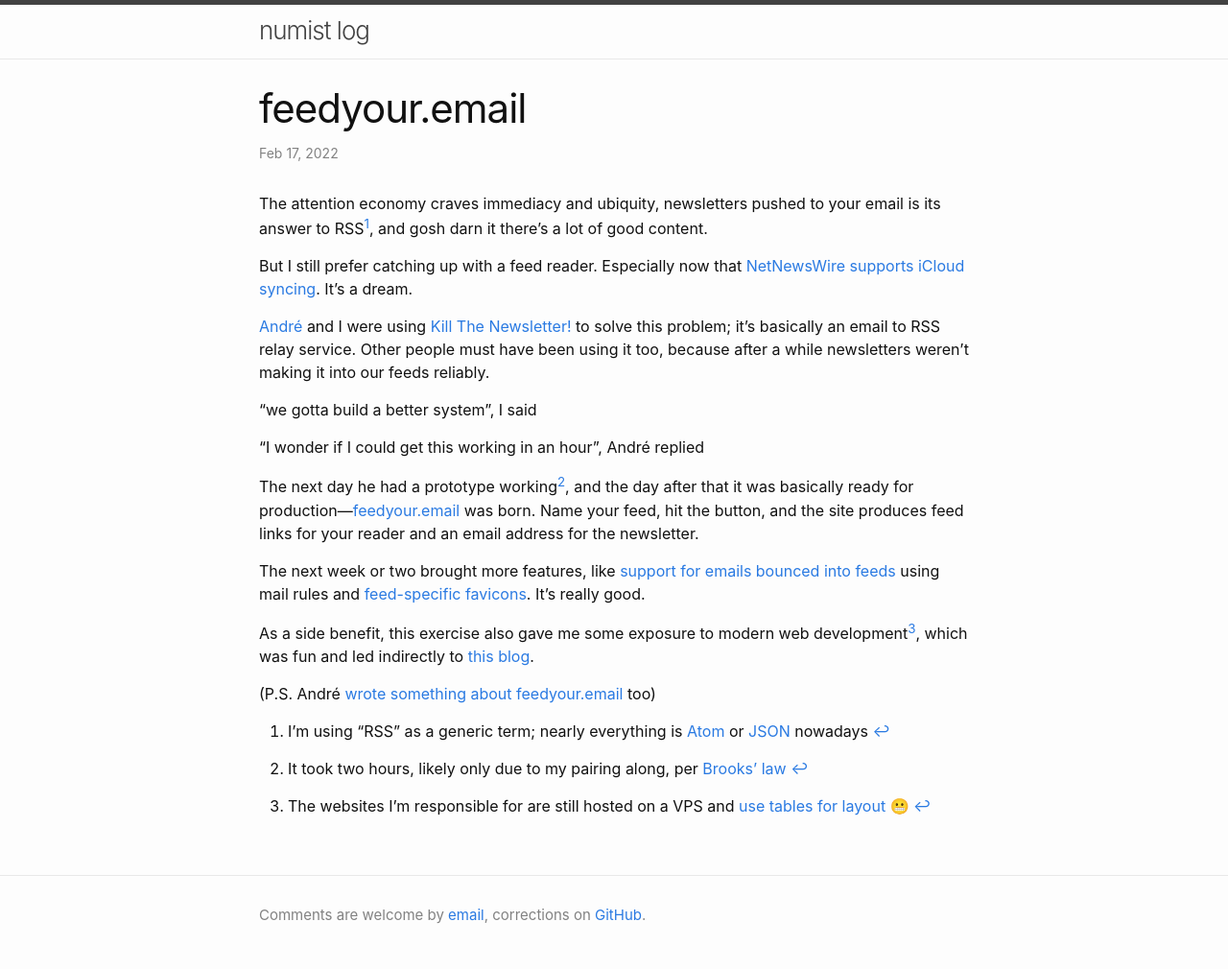
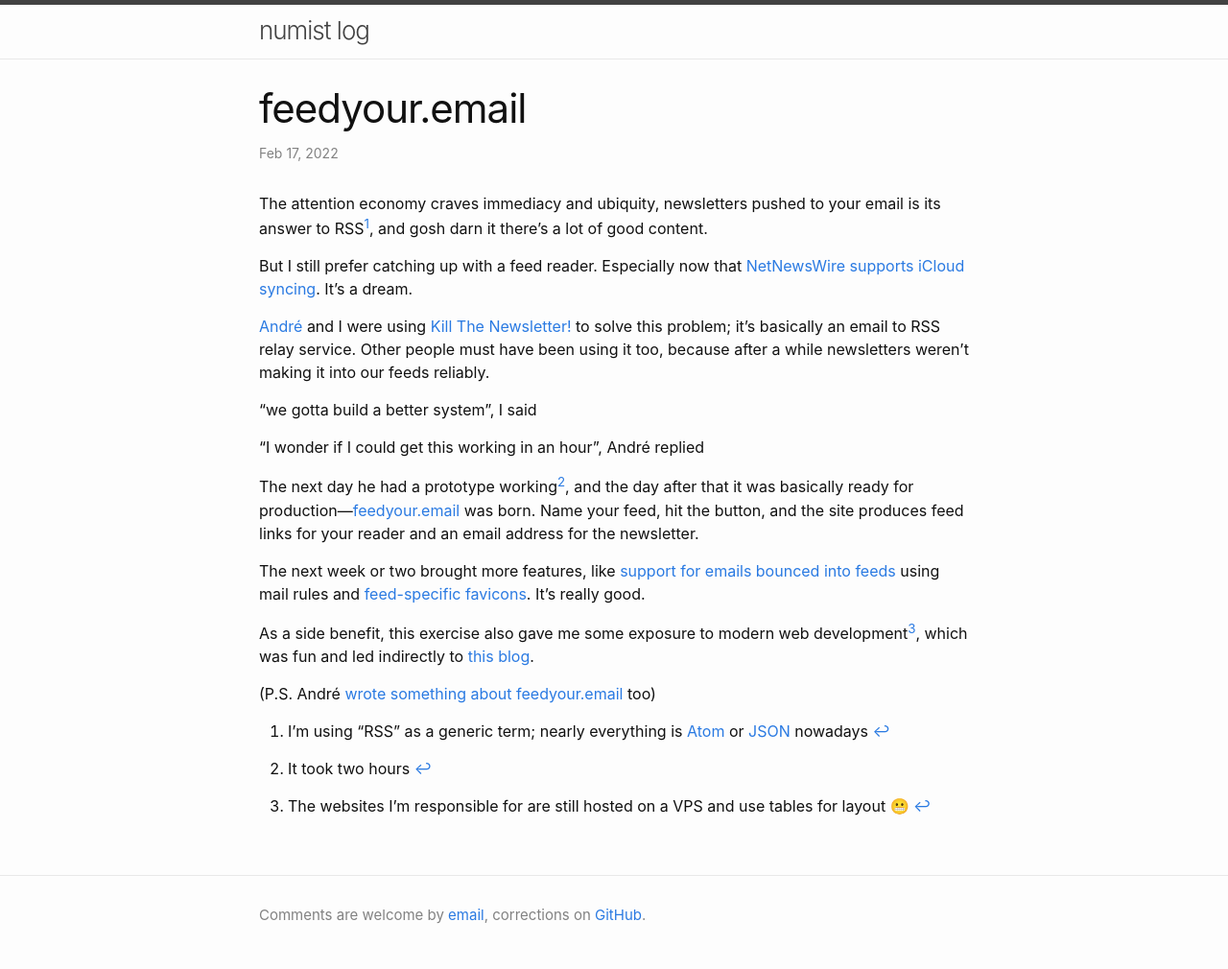
Before and after one commit to numist/numi.st, a Jekyll site: the page built from _posts/2022-02-17-feedyour.email/2022-02-17-feedyour.email.md, in a window 1280 px wide. Shown: the whole page at 96% size. Built offline with Jekyll 4.4.1, drawn with Linux system fonts in a browser that asks for light colours.

Commit message:
didn't need that link anyway

```diff
--- a/_posts/2022-02-17-feedyour.email/2022-02-17-feedyour.email.md
+++ b/_posts/2022-02-17-feedyour.email/2022-02-17-feedyour.email.md
@@ -24,5 +24,5 @@
 (P.S. André [wrote something about feedyour.email](https://andre.arko.net/2022/02/17/feedyouremail/) too)
 
 [^rss]: I'm using "RSS" as a generic term; nearly everything is [Atom](https://datatracker.ietf.org/doc/html/rfc5023) or [JSON](https://www.jsonfeed.org) nowadays
-[^brooks]: It took two hours, likely only due to my pairing along, per [Brooks' law](https://en.wikipedia.org/wiki/Brooks%27s_law)
-[^tmbo]: The websites I'm responsible for are still hosted on a VPS and [use tables for layout](https://github.com/numist/this-might-be-offensive/blob/develop/offensive/index.php#L442-L459) 😬
+[^brooks]: It took two hours
+[^tmbo]: The websites I'm responsible for are still hosted on a VPS and use tables for layout 😬
```
